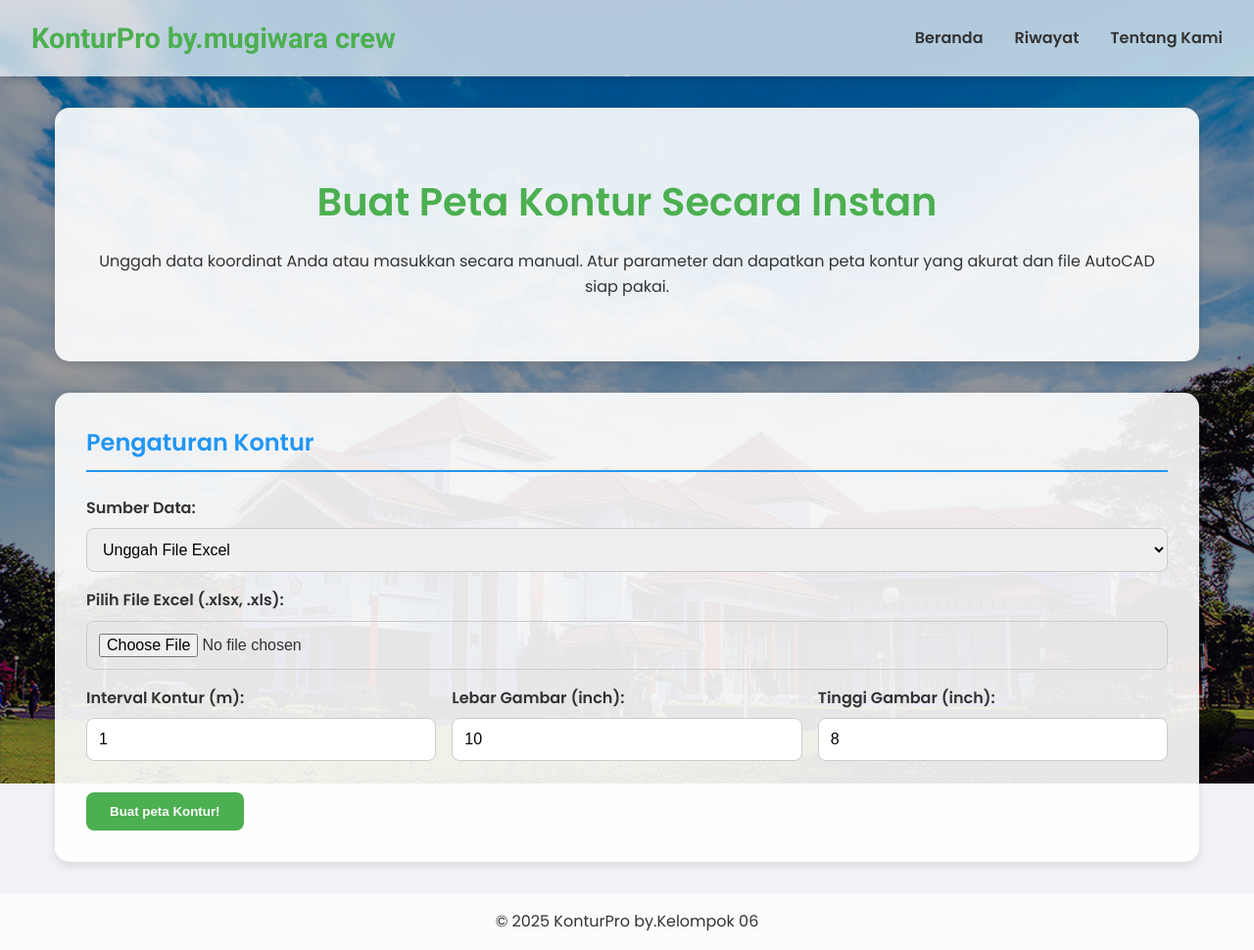
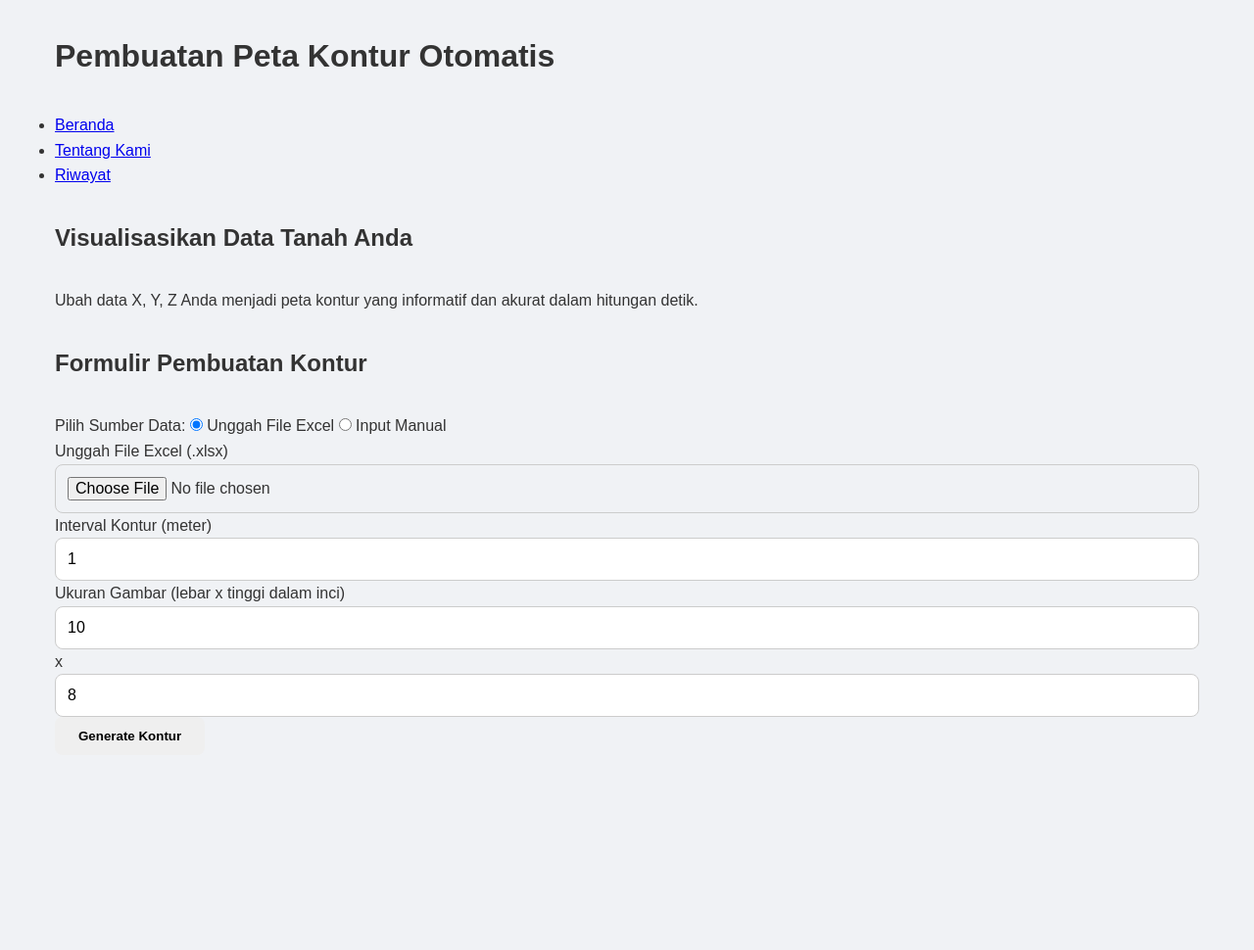
Before and after one commit to mugiwaracrew2025/konturpro_by.mugiwaracrew, a Flask app: page / in a window 1280 px wide. Shown: the whole page at 98% size. After the commit the page ends 756 px from the top, so only its background shows below. Run offline with Flask 3, Linux system fonts and the light colour scheme.

Commit message:
index.html

```diff
--- a/templates/index.html
+++ b/templates/index.html
@@ -3,93 +3,74 @@
 <head>
     <meta charset="UTF-8">
     <meta name="viewport" content="width=device-width, initial-scale=1.0">
-    <title>konturmugiwaracrew</title>
-    <link rel="stylesheet" href="{{ url_for('static', filename='css/style.css') }}">
-    <link href="https://fonts.googleapis.com/css2?family=Poppins:wght@400;600&family=Roboto:wght@400;700&display=swap" rel="stylesheet">
+    <title>Peta Kontur Otomatis</title>
+    <link rel="stylesheet" href="static/css/style.css">
 </head>
 <body>
-    <div class="background-container"></div>
-    <header class="navbar">
-        <div class="logo">
-            <h1>KonturPro by.mugiwara crew</h1>
+    <header>
+        <div class="container">
+            <h1>Pembuatan Peta Kontur Otomatis</h1>
+            <nav>
+                <ul>
+                    <li><a href="index.html">Beranda</a></li>
+                    <li><a href="about.html">Tentang Kami</a></li>
+                    <li><a href="history.html">Riwayat</a></li>
+                </ul>
+            </nav>
         </div>
-        <nav>
-            <ul>
-                <li><a href="/">Beranda</a></li>
-                <li><a href="/history">Riwayat</a></li>
-                <li><a href="/about">Tentang Kami</a></li>
-            </ul>
-        </nav>
     </header>
 
-    <main class="container">
-        <section class="card hero-section">
-            <h2>Buat Peta Kontur Secara Instan</h2>
-            <p>Unggah data koordinat Anda atau masukkan secara manual. Atur parameter dan dapatkan peta kontur yang akurat dan file AutoCAD siap pakai.</p>
-        </section>
+    <section id="hero">
+        <div class="container">
+            <h1>Visualisasikan Data Tanah Anda</h1>
+            <p>Ubah data X, Y, Z Anda menjadi peta kontur yang informatif dan akurat dalam hitungan detik.</p>
+        </div>
+    </section>
 
-        <section class="card control-panel">
-            <h2>Pengaturan Kontur</h2>
-            <form id="contourForm">
-                <div class="input-group">
-                    <label for="data_source">Sumber Data:</label>
-                    <select id="data_source" name="data_source">
-                        <option value="excel">Unggah File Excel</option>
-                        <option value="manual">Input Manual</option>
-                    </select>
-                </div>
+    <section id="main-content" class="container">
+        <h2 class="section-title">Formulir Pembuatan Kontur</h2>
+        <form id="contourForm" method="POST" enctype="multipart/form-data">
+            <div class="form-group">
+                <label>Pilih Sumber Data:</label>
+                <input type="radio" id="sourceExcel" name="data_source" value="excel" checked>
+                <label for="sourceExcel">Unggah File Excel</label>
+                <input type="radio" id="sourceManual" name="data_source" value="manual">
+                <label for="sourceManual">Input Manual</label>
+            </div>
+            <div id="excel-input" class="form-group">
+                <label for="excel_file">Unggah File Excel (.xlsx)</label>
+                <input type="file" id="excel_file" name="excel_file" accept=".xlsx" required>
+            </div>
+            <div id="manual-input" class="form-group" style="display: none;">
+                <label for="manual_data">Input Data Manual (format: X,Y,Z per baris)</label>
+                <textarea id="manual_data" name="manual_data" placeholder="Contoh:&#10;100,200,50&#10;110,210,55&#10;120,220,60"></textarea>
+            </div>
+            <div class="form-group">
+                <label for="interval">Interval Kontur (meter)</label>
+                <input type="number" id="interval" name="interval" value="1" step="0.1" required>
+            </div>
+            <div class="form-group">
+                <label>Ukuran Gambar (lebar x tinggi dalam inci)</label>
+                <input type="number" id="fig_w" name="fig_w" value="10" step="1"> x
+                <input type="number" id="fig_h" name="fig_h" value="8" step="1">
+            </div>
+            <button type="submit" class="btn">Generate Kontur</button>
+        </form>
 
-                <div id="excel_upload" class="input-group file-upload">
-                    <label for="excel_file">Pilih File Excel (.xlsx, .xls):</label>
-                    <input type="file" id="excel_file" name="excel_file" accept=".xlsx, .xls">
-                </div>
+        <div id="loading" style="display: none;">
+            <p>Memproses data... Mohon tunggu.</p>
+        </div>
 
-                <div id="manual_input" class="input-group" style="display: none;">
-                    <label for="manual_data">Input Manual (X,Y,Z per baris):</label>
-                    <textarea id="manual_data" name="manual_data" rows="8" placeholder="Contoh:&#10;100,200,50.1&#10;110,210,55.2&#10;..."></textarea>
-                </div>
-
-                <div class="input-row">
-                    <div class="input-group">
-                        <label for="interval">Interval Kontur (m):</label>
-                        <input type="number" id="interval" name="interval" value="1" step="0.1" min="0.1" required>
-                    </div>
-                    <div class="input-group">
-                        <label for="fig_w">Lebar Gambar (inch):</label>
-                        <input type="number" id="fig_w" name="fig_w" value="10" min="1" required>
-                    </div>
-                    <div class="input-group">
-                        <label for="fig_h">Tinggi Gambar (inch):</label>
-                        <input type="number" id="fig_h" name="fig_h" value="8" min="1" required>
-                    </div>
-                </div>
-
-                <button type="submit" class="btn btn-primary">Buat peta Kontur!</button>
-            </form>
-        </section>
-
-        <section id="results" class="card results-section" style="display: none;">
-            <h2>Hasil Kontur</h2>
-            <div id="loading" class="loading-spinner"></div>
-            <div id="image_container">
-                <p class="result-label">Tampilan Gambar:</p>
-                <img id="contour_image" src="" alt="Peta Kontur">
+        <div id="results" class="result-box" style="display: none;">
+            <h3 class="section-title">Hasil Peta Kontur</h3>
+            <div id="image-container">
+                <img id="contourImage" src="" alt="Peta Kontur">
             </div>
             <div class="download-links">
-                <a id="download_png" class="btn btn-secondary" download="peta_kontur.png" style="display: none;">
-                    Download Gambar (PNG)
-                </a>
-                <a id="download_dxf" class="btn btn-secondary" download="peta_kontur.dxf" style="display: none;">
-                    Download File AutoCAD (DXF)
-                </a>
+                <a id="downloadPng" href="#" class="btn" download="peta_kontur.png">Download PNG</a>
+                <a id="downloadDxf" href="#" class="btn" download="peta_kontur.dxf">Download DXF</a>
             </div>
-        </section>
-    </main>
-
-    <footer class="footer">
-        <p>&copy; 2025 KonturPro by.Kelompok 06</p>
-    </footer>
-
-    <script src="{{ url_for('static', filename='js/main.js') }}"></script>
+        </div>
+    </section>
 </body>
 </html>
```
